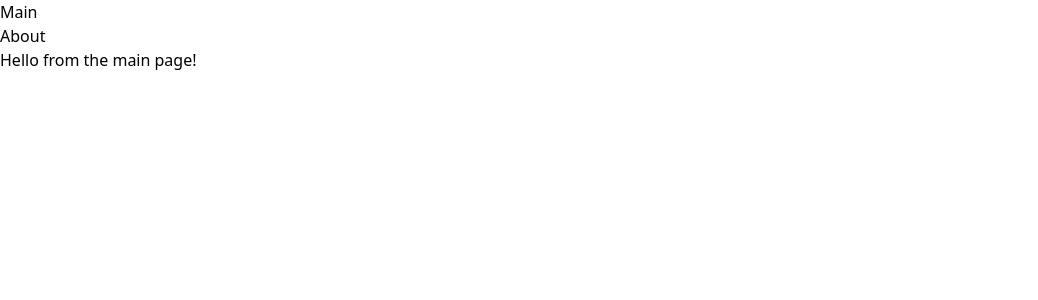
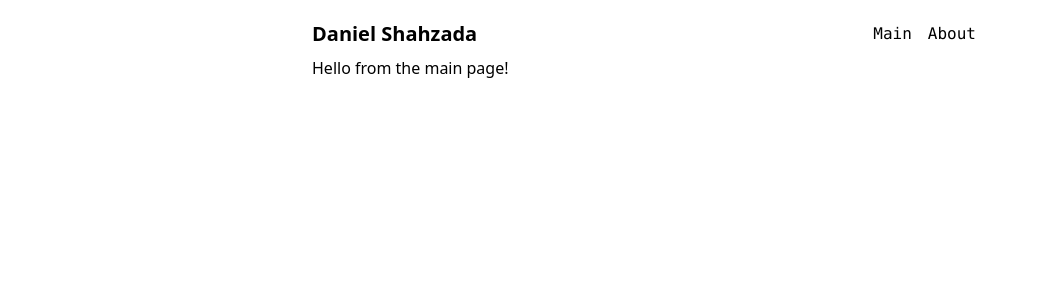
Before and after one commit to PS213073/nuxt-portfolio, a Nuxt app: page / in a window 1280 px wide. Shown: the top 300 px of the page, without its empty margins (0-1038 px from the left). Built offline with nearby package versions, Linux system fonts and the light colour scheme.

Commit message:
basic styling layout with tailwind css

```diff
--- a/layouts/default.vue
+++ b/layouts/default.vue
@@ -1,7 +1,13 @@
+
+import { NuxtLink } from '#build/components';
 <template>
+  <div class="container mx-auto max-w-2xl">
+    <header class="flex justify-between items-center mt-5">
       <div>
-    <nav>
-      <ul>
+        <NuxtLink to="/" class="text-xl font-semibold p-2 hover:bg-gray-200">Daniel Shahzada</NuxtLink>
+      </div>
+      <nav class="font-mono">
+        <ul class="flex space-x-4">
           <li>
             <NuxtLink to="/">Main</NuxtLink>
           </li>
@@ -10,6 +16,9 @@
           </li>
         </ul>
       </nav>
+    </header>
+    <main class="p-2">
       <slot />
+    </main>
   </div>
 </template>
```
Lines whose indentation alone changed are shown as unchanged.
